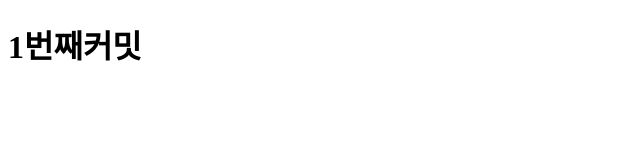
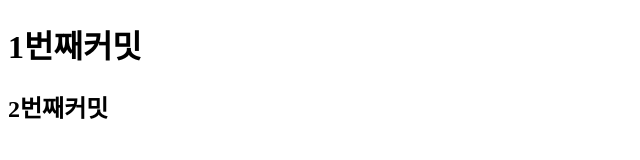
Before and after one commit to nsr1349/lesson, a plain HTML site: page index.html in a window 1280 px wide. Shown: the whole page, without its empty margins (0-640 px from the left). Drawn offline with Linux system fonts and the light colour scheme.

Commit message:
'2번째'

```diff
--- a/index.html
+++ b/index.html
@@ -8,5 +8,6 @@
 </head>
 <body>
   <h1>1번째커밋</h1>
+  <h2>2번째커밋</h2>
 </body>
 </html>
```
